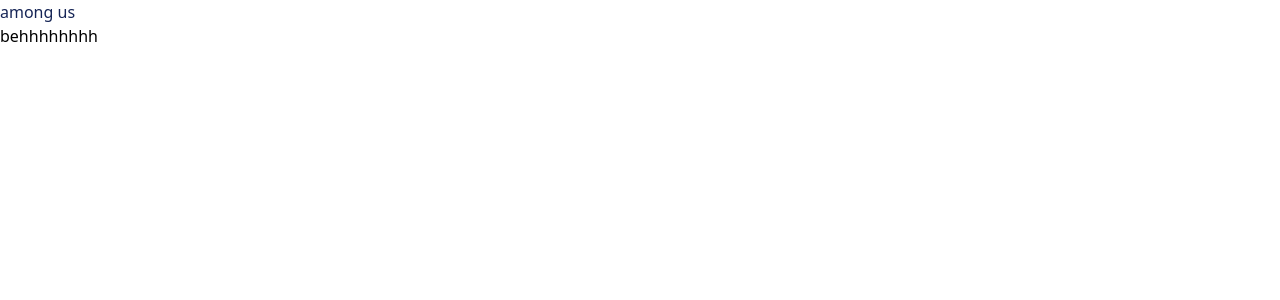
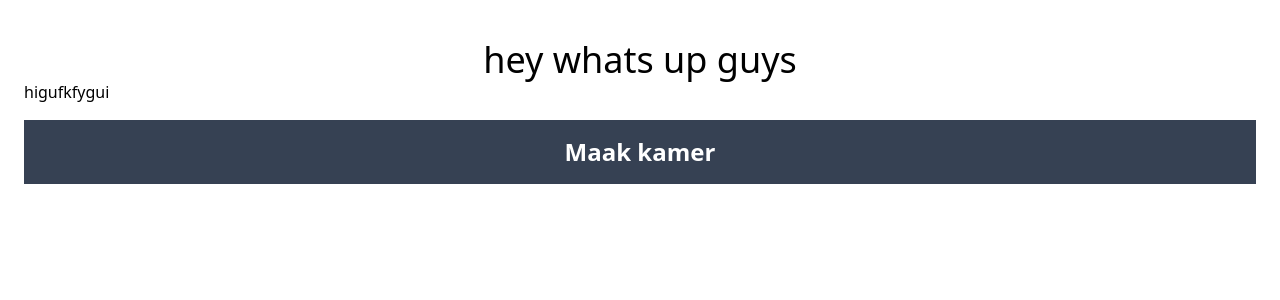
Before and after one commit to Butch-Smith/Jacht-Seizoen, a Next.js app in the folder jacht-seizoen/: page / in a window 1280 px wide. Shown: the top 300 px of the page. Built offline with nearby package versions, Linux system fonts and the light colour scheme.

Commit message:
added wireframes image

```diff
--- a/jacht-seizoen/src/app/page.jsx
+++ b/jacht-seizoen/src/app/page.jsx
@@ -1,10 +1,17 @@
-import Image from "next/image";
+import Link from "next/link";
+import CreateRoomScreen from "./CreateRoomScreen/page";
 
 export default function Home() {
   return (
     <>
-    <h1 className="text-blue-950">among us</h1>
-    <h2>behhhhhhhh</h2>
+    <main className="w-screen h-screen flex items-center px-6 py-10 flex-col">
+      <h1 className="text-4xl">hey whats up guys</h1>
+      <section className="flex w-full justify-center flex-col gap-4">
+        <Link href="./CreateRoomScreen">higufkfygui</Link>
+
+        <button className="w-full p-4 bg-gray-700 text-white text-center text-2xl font-bold">Maak kamer</button>
+      </section>
+    </main>
     </>
   );
 }
```
Also changed, not shown: jacht-seizoen/Documentation/wireframes.png (added).
